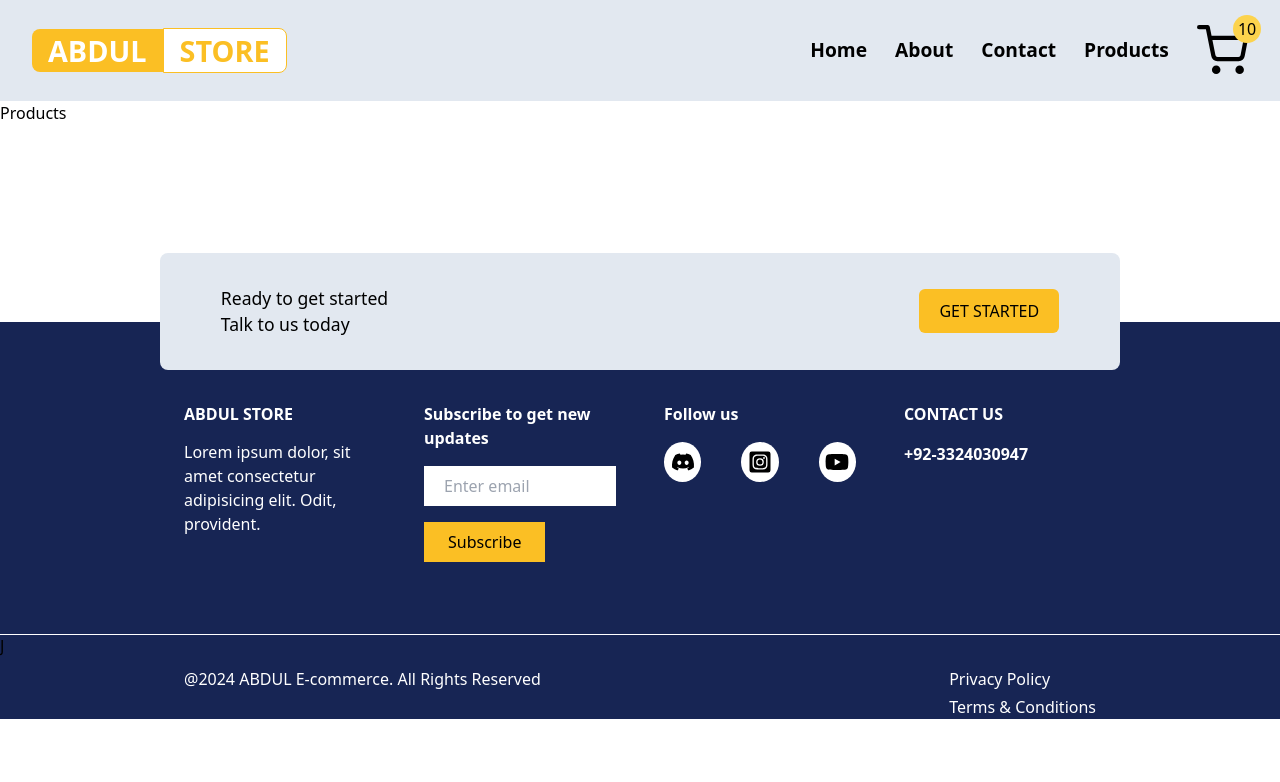
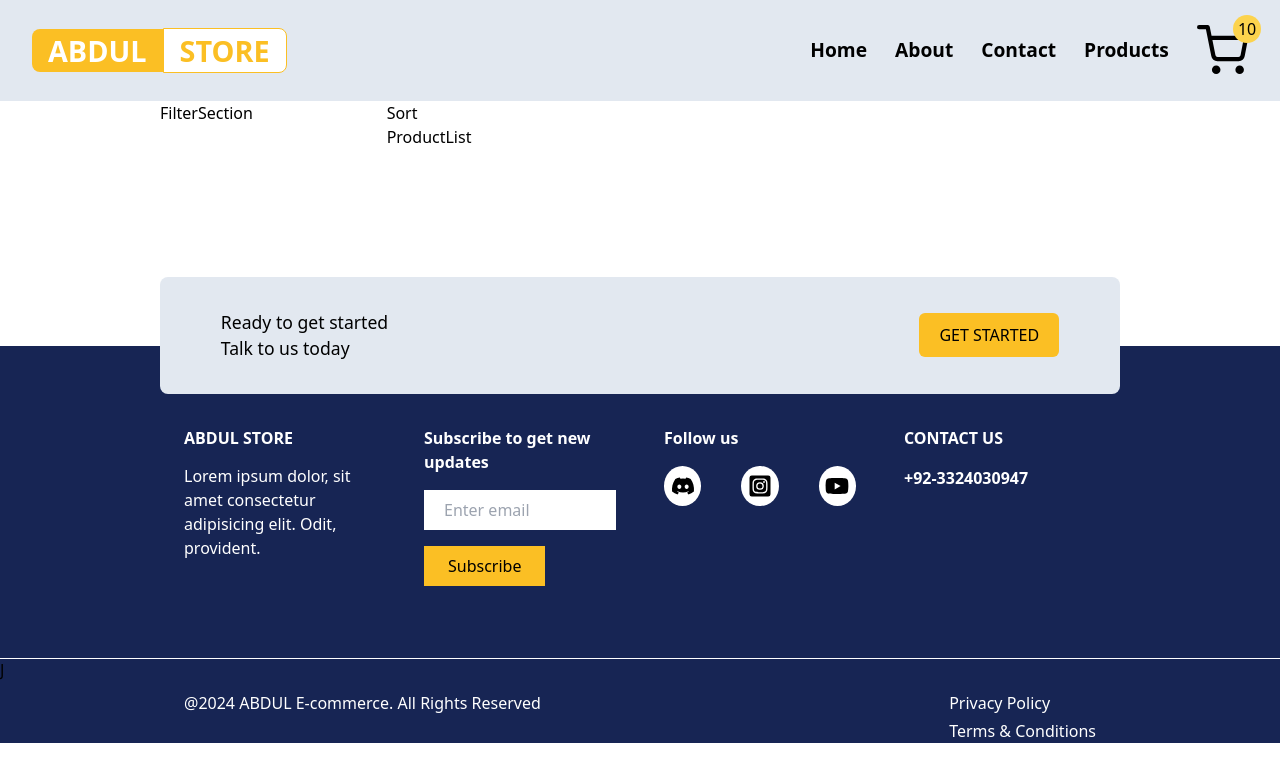
Before and after one commit to muhammadrazaq33/E-commerce, a React (Vite) app: page /products in a window 1280 px wide. Shown: the top 782 px of the page. Built offline with nearby package versions, Linux system fonts and the light colour scheme; no server answers.

Commit message:
Products Page Setup Completed

```diff
--- a/src/Products.jsx
+++ b/src/Products.jsx
@@ -1,7 +1,32 @@
 import React from "react";
+import FilterSection from "./components/cards/FilterSection";
+import Sort from "./components/cards/Sort";
+import ProductList from "./components/cards/ProductList";
 
 const Products = () => {
-  return <div>Products</div>;
+  return (
+    <>
+      <div className="TWO_COL max-w-[60rem] m-auto">
+        {/* FILTERSECTION   ======> */}
+        <div>
+          <FilterSection />
+        </div>
+
+        {/* SORT & LIST =====> */}
+        <div className=" grid grid-rows-2">
+          {/* SORT ========>*/}
+          <div>
+            <Sort />
+          </div>
+
+          {/* LIST ========> */}
+          <div>
+            <ProductList />
+          </div>
+        </div>
+      </div>
+    </>
+  );
 };
 
 export default Products;
--- /dev/null
+++ b/src/components/cards/FilterSection.jsx
@@ -0,0 +1,7 @@
+import React from "react";
+
+const FilterSection = () => {
+  return <div>FilterSection</div>;
+};
+
+export default FilterSection;
--- /dev/null
+++ b/src/components/cards/ProductList.jsx
@@ -0,0 +1,7 @@
+import React from "react";
+
+const ProductList = () => {
+  return <div>ProductList</div>;
+};
+
+export default ProductList;
--- /dev/null
+++ b/src/components/cards/Sort.jsx
@@ -0,0 +1,7 @@
+import React from "react";
+
+const Sort = () => {
+  return <div>Sort</div>;
+};
+
+export default Sort;
--- a/src/index.css
+++ b/src/index.css
@@ -14,3 +14,8 @@ section {
 .active {
   opacity: 1;
 }
+.TWO_COL {
+  display: grid;
+  grid-template-columns: 0.2fr 1fr;
+  gap: 5rem;
+}
```
